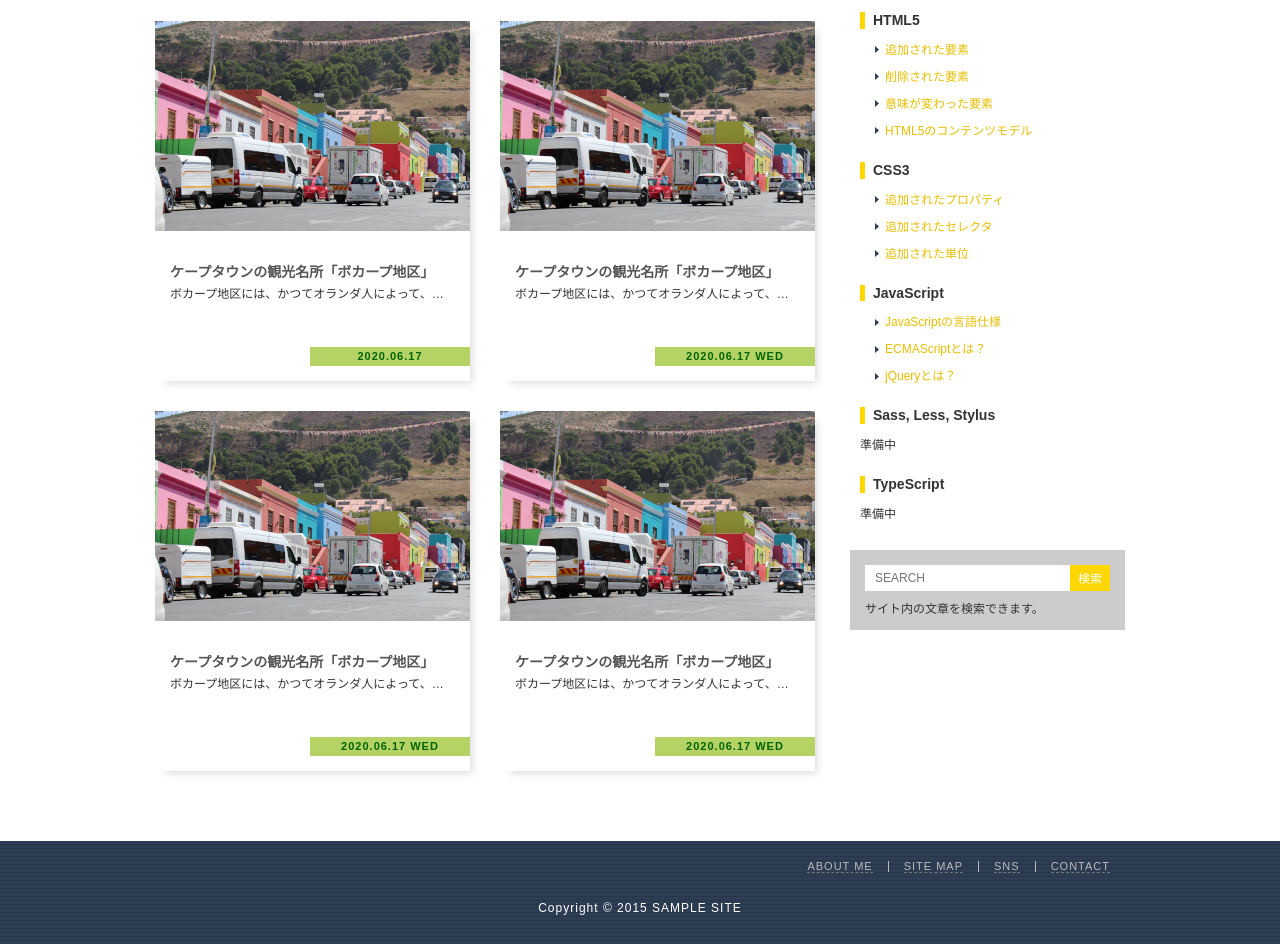
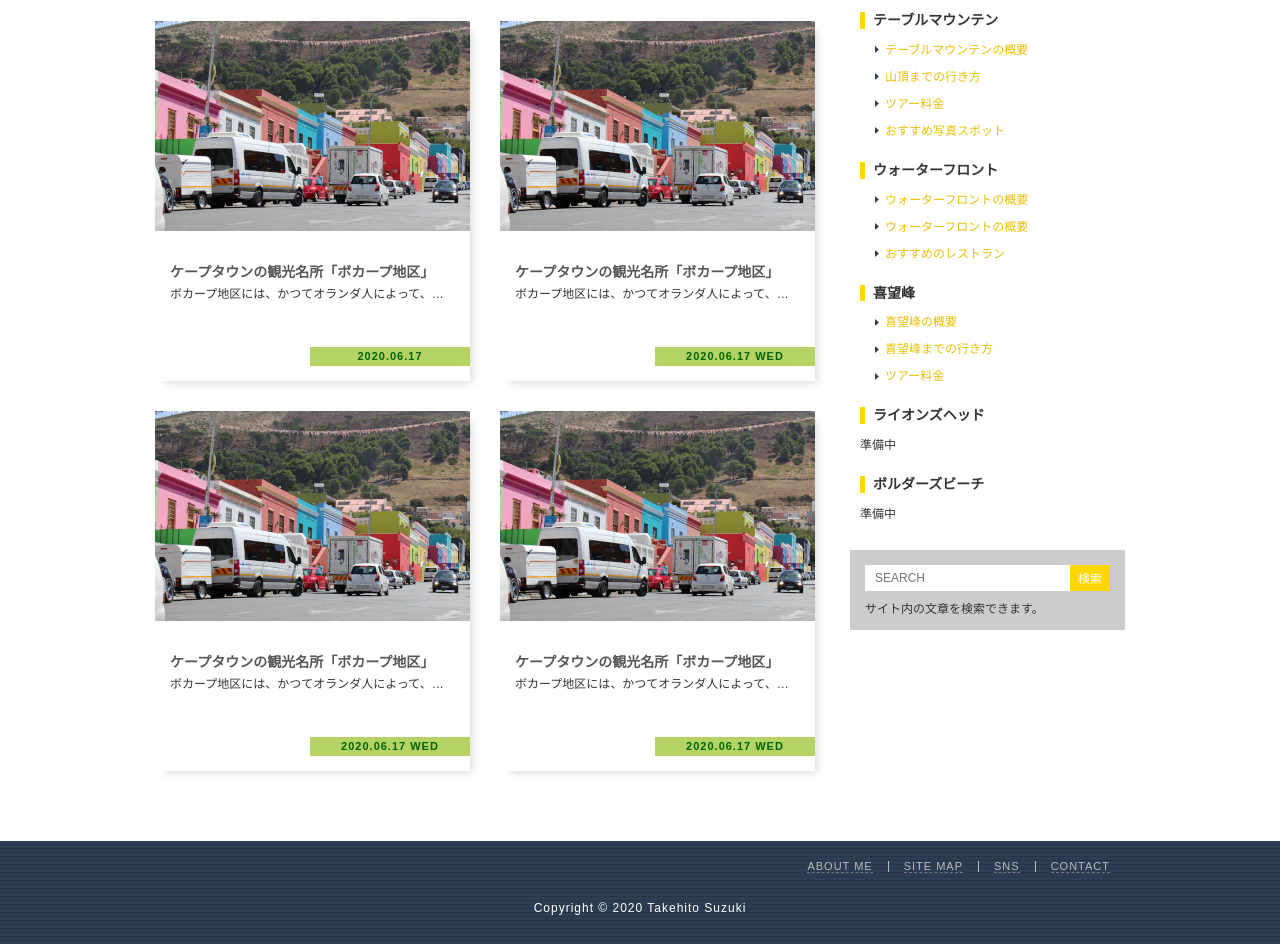
Before and after one commit to TakehitoSuzuki2/Sample1, a plain HTML site: page index.html in a window 1280 px wide. Shown: the part 764-1708 px from the top of the page. Drawn offline with Linux system fonts and the light colour scheme.

Commit message:
Add files via upload

```diff
--- a/index.html
+++ b/index.html
@@ -2,9 +2,9 @@
 <html lang="ja">
 <head>
   <meta charset="UTF-8">
-  <title>スタンダードレイアウト</title>
-  <link rel="stylesheet" href="css/reset.css">
-  <link rel="stylesheet" href="css/style.css">
+  <title>Sample1</title>
+  <link rel="stylesheet" href="./css/reset.css">
+  <link rel="stylesheet" href="./css/style.css">
 </head>
 <body>
   <header class="header">
@@ -161,36 +161,36 @@
       <h2 class="heading">DOCUMENTS</h2>
       <ul class="documents">
         <li>
-          <h3 class="title">HTML5</h3>
+          <h3 class="title">テーブルマウンテン</h3>
           <ul>
-            <li><a href="#">追加された要素</a></li>
-            <li><a href="#">削除された要素</a></li>
-            <li><a href="#">意味が変わった要素</a></li>
-            <li><a href="#">HTML5のコンテンツモデル</a></li>
+            <li><a href="#">テーブルマウンテンの概要</a></li>
+            <li><a href="#">山頂までの行き方</a></li>
+            <li><a href="#">ツアー料金</a></li>
+            <li><a href="#">おすすめ写真スポット</a></li>
           </ul>
         </li>
         <li>
-          <h3 class="title">CSS3</h3>
+          <h3 class="title">ウォーターフロント</h3>
           <ul>
-            <li><a href="#">追加されたプロパティ</a></li>
-            <li><a href="#">追加されたセレクタ</a></li>
-            <li><a href="#">追加された単位</a></li>
+            <li><a href="#">ウォーターフロントの概要</a></li>
+            <li><a href="#">ウォーターフロントの概要</a></li>
+            <li><a href="#">おすすめのレストラン</a></li>
           </ul>
         </li>
         <li>
-          <h3 class="title">JavaScript</h3>
+          <h3 class="title">喜望峰</h3>
           <ul>
-            <li><a href="#">JavaScriptの言語仕様</a></li>
-            <li><a href="#">ECMAScriptとは？</a></li>
-            <li><a href="#">jQueryとは？</a></li>
+            <li><a href="#">喜望峰の概要</a></li>
+            <li><a href="#">喜望峰までの行き方</a></li>
+            <li><a href="#">ツアー料金</a></li>
           </ul>
         </li>
         <li>
-          <h3 class="title">Sass, Less, Stylus</h3>
+          <h3 class="title">ライオンズヘッド</h3>
           <p>準備中</p>
         </li>
         <li>
-          <h3 class="title">TypeScript</h3>
+          <h3 class="title">ボルダーズビーチ</h3>
           <p>準備中</p>
         </li>
       </ul>
@@ -209,7 +209,7 @@
       <li class="horizontal-item"><a href="#">SNS</a></li>
       <li class="horizontal-item"><a href="#">CONTACT</a></li>
     </ul>
-    <p class="copyright">Copyright © 2015 SAMPLE SITE</p>
+    <p class="copyright">Copyright © 2020 Takehito Suzuki</p>
   </footer>
 </body>
 </html>
```
